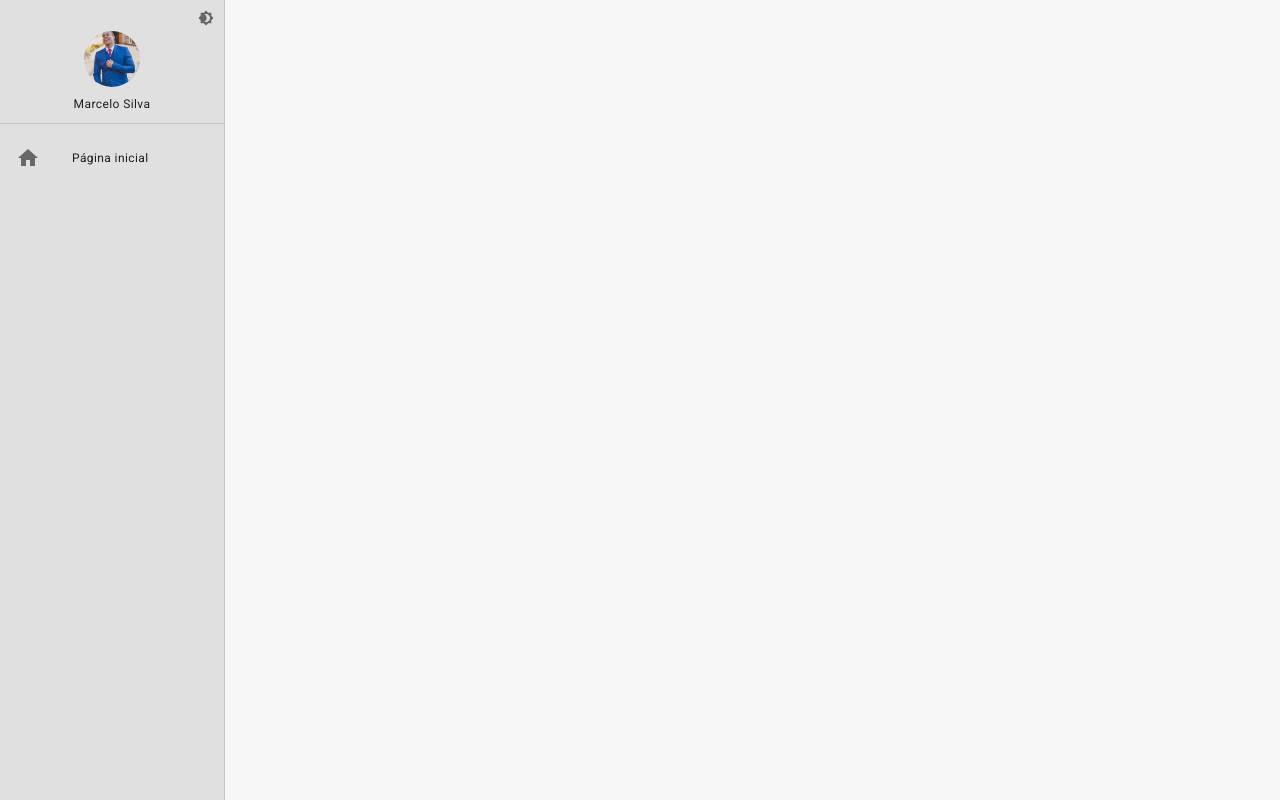
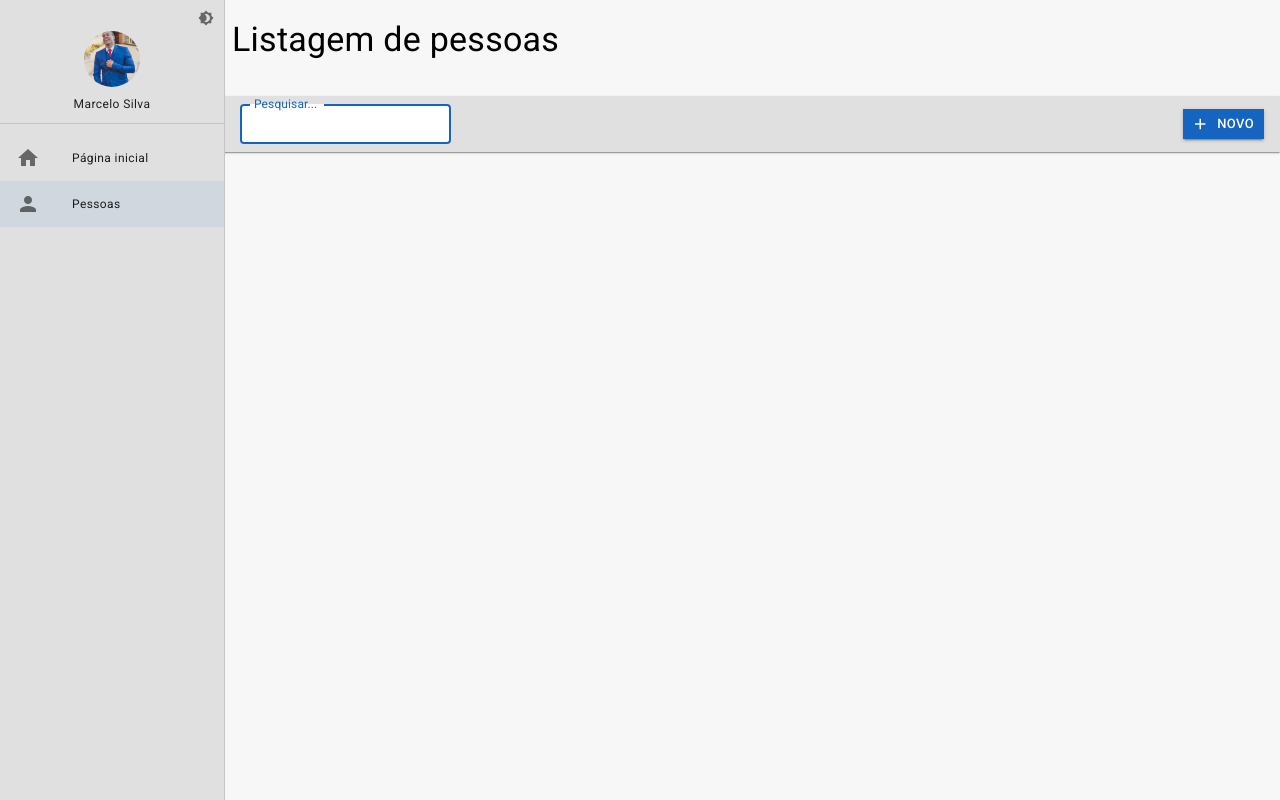
Before and after one commit to EuMarcel0/cadastro, a React (Vite) app: page /pessoas in a window 1280 px wide. Built offline with nearby package versions, Linux system fonts and the light colour scheme.

Commit message:
chore: created area and routes of listing people

```diff
--- /dev/null
+++ b/src/pages/cidades/ListagemCidades.tsx
@@ -0,0 +1,5 @@
+export const ListagemCidades:React.FC = () => {
+    return(
+        <div>Listagem de cidades</div>
+    );
+};
--- a/src/pages/index.ts
+++ b/src/pages/index.ts
@@ -1 +1,2 @@
 export * from './dashboard/Dashboard';
+export * from './cidades/ListagemCidades';
--- /dev/null
+++ b/src/pages/pessoas/ListagemPessoas.tsx
@@ -0,0 +1,13 @@
+import { FerramentasListagem } from "../../shared/components";
+import { LayoutBaseDePagina } from "../../shared/layouts";
+
+export const ListagemPessoas: React.FC = () => {
+    return(
+        <LayoutBaseDePagina
+            title='Listagem de pessoas'
+            toolbar={<FerramentasListagem showInputSearch />}
+        >
+
+        </LayoutBaseDePagina>
+    );
+};
--- a/src/routes/index.tsx
+++ b/src/routes/index.tsx
@@ -1,6 +1,7 @@
 import { useEffect } from 'react';
 import { Routes, Route, Navigate } from 'react-router-dom';
 import { Dashboard } from '../pages';
+import { ListagemPessoas } from '../pages/pessoas/ListagemPessoas';
 import { useDrawerContext } from '../shared/contexts';
 
 export const AppRoutes = () => {
@@ -12,6 +13,11 @@ export const AppRoutes = () => {
                 label: 'Página inicial',
                 icon: 'home',
                 path: '/pagina-inicial'
+            },
+            {
+                label: 'Pessoas',
+                icon: 'person',
+                path: '/pessoas'
             }
         ]);
     }, [])
@@ -19,6 +25,11 @@ export const AppRoutes = () => {
     return(
         <Routes>
             <Route path="/pagina-inicial" element={<Dashboard/>} />
+            <Route path="/pessoas" element={<ListagemPessoas/>} />
+            <Route path="/pessoas/detalhe?:id" element={<ListagemPessoas/>} />
+
+
+
             {/* <Route path="/clientes" element={<Button variant="contained" color='primary' onClick={toggleDrawerOpen}>Clientes</Button>} /> */}
             {/* <Route path="*" element={<Navigate to="/pagina-inicial"/>}/> */}
         </Routes>
--- a/src/shared/services/person/PersonService.ts
+++ b/src/shared/services/person/PersonService.ts
@@ -101,5 +101,5 @@ export const PeopleService = {
     getById,
     create,
     updateById,
-    deleteById,
+    deleteById
 };
```
